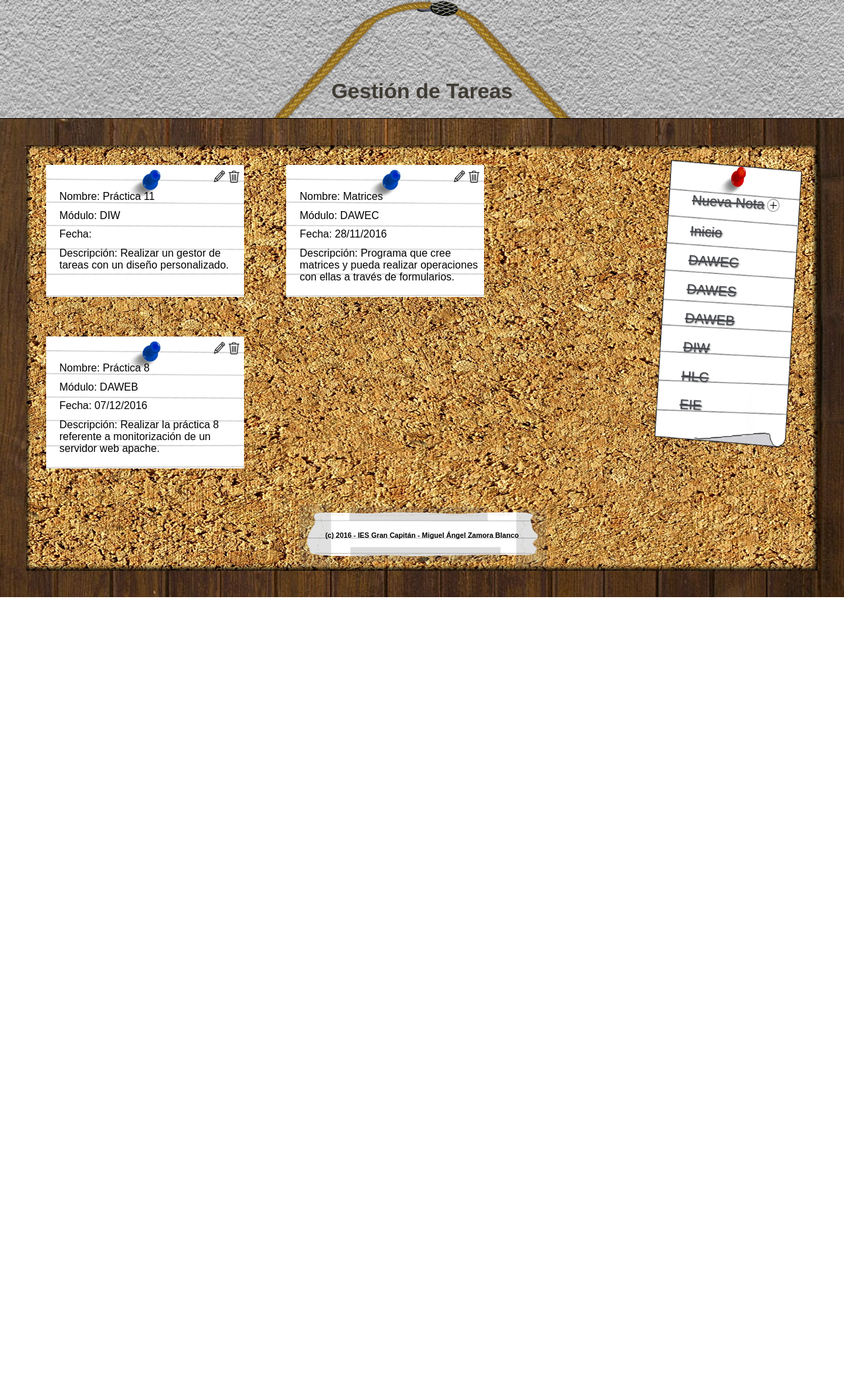
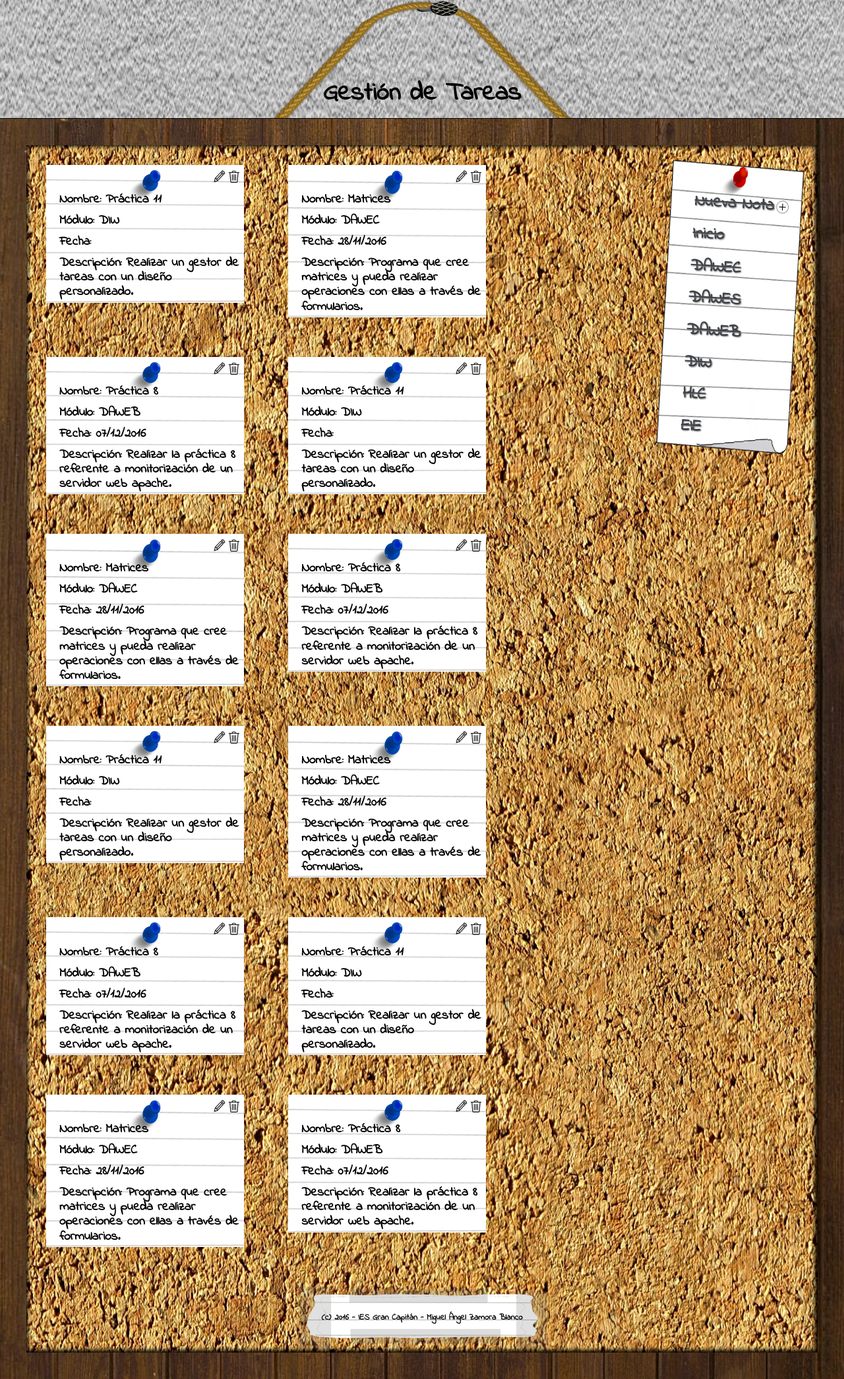
Before and after one commit to mazetuski/mazetuski.github.io, a PHP site: page /DIW/Practica11/index.html in a window 1280 px wide. Shown: the whole page at 66% size. Before the commit the page ends 905 px from the top, so only its background shows below. Run offline with PHP 8.4, Linux system fonts and the light colour scheme.

Commit message:
practica 11

```diff
--- a/DIW/Practica11/css/estilo.css
+++ b/DIW/Practica11/css/estilo.css
@@ -1,11 +1,18 @@
 body {
     background: url('../Imagenes/pared.jpg');
     background-size: 25% 30%;
+    font-family: 'Indie Flower', cursive;
+    color: black;
+    font-weight: bold;
+    font-size: 1.2em;
+}
+
+footer {
+    text-align: center;
 }
 
 header {
     text-align: center;
-    color: #403b33;
 }
 
 #titulo {
@@ -154,10 +161,6 @@ nav li:hover a{
     vertical-align: middle;
 }
 
-footer {
-    text-align: center;
-}
-
 #copyRight {
     width: 30%;
     height: 100px;
--- a/DIW/Practica11/index.html
+++ b/DIW/Practica11/index.html
@@ -5,6 +5,7 @@
     <title>Miguel Ángel Zamora Blanco</title>
     <link rel="stylesheet" href="css/normalize.css">
     <link rel="stylesheet" href="css/estilo.css">
+    <link href="https://fonts.googleapis.com/css?family=Indie+Flower" rel="stylesheet">
 </head>
 <body itemscope itemtype="http://schema.org/Person">
 <div id="web">
@@ -16,6 +17,87 @@
     <div id="principal">
         <main>
             <section>
+                <article class="articulos">
+                    <div class="iconos"><a href="#" class="modificar"></a><a href="#" class="borrar"></a></div>
+                    <ul>
+                        <li>Nombre: Práctica 11</li>
+                        <li>Módulo: DIW</li>
+                        <li>Fecha: </li>
+                        <li>Descripción: Realizar un gestor de tareas con un diseño personalizado.</li>
+                    </ul>
+                </article>
+                <article class="articulos">
+                    <div class="iconos"><a href="#" class="modificar"></a><a href="#" class="borrar"></a></div>
+                    <ul>
+                        <li>Nombre: Matrices</li>
+                        <li>Módulo: DAWEC</li>
+                        <li>Fecha: 28/11/2016</li>
+                        <li>Descripción: Programa que cree matrices y pueda realizar operaciones con ellas a través de formularios.</li>
+                    </ul>
+                </article>
+                <article class="articulos">
+                    <div class="iconos"><a href="#" class="modificar"></a><a href="#" class="borrar"></a></div>
+                    <ul>
+                        <li>Nombre: Práctica 8</li>
+                        <li>Módulo: DAWEB</li>
+                        <li>Fecha: 07/12/2016</li>
+                        <li>Descripción: Realizar la práctica 8 referente a monitorización de un servidor web apache.</li>
+                    </ul>
+                </article>
+                <article class="articulos">
+                    <div class="iconos"><a href="#" class="modificar"></a><a href="#" class="borrar"></a></div>
+                    <ul>
+                        <li>Nombre: Práctica 11</li>
+                        <li>Módulo: DIW</li>
+                        <li>Fecha: </li>
+                        <li>Descripción: Realizar un gestor de tareas con un diseño personalizado.</li>
+                    </ul>
+                </article>
+                <article class="articulos">
+                    <div class="iconos"><a href="#" class="modificar"></a><a href="#" class="borrar"></a></div>
+                    <ul>
+                        <li>Nombre: Matrices</li>
+                        <li>Módulo: DAWEC</li>
+                        <li>Fecha: 28/11/2016</li>
+                        <li>Descripción: Programa que cree matrices y pueda realizar operaciones con ellas a través de formularios.</li>
+                    </ul>
+                </article>
+                <article class="articulos">
+                    <div class="iconos"><a href="#" class="modificar"></a><a href="#" class="borrar"></a></div>
+                    <ul>
+                        <li>Nombre: Práctica 8</li>
+                        <li>Módulo: DAWEB</li>
+                        <li>Fecha: 07/12/2016</li>
+                        <li>Descripción: Realizar la práctica 8 referente a monitorización de un servidor web apache.</li>
+                    </ul>
+                </article>
+                <article class="articulos">
+                    <div class="iconos"><a href="#" class="modificar"></a><a href="#" class="borrar"></a></div>
+                    <ul>
+                        <li>Nombre: Práctica 11</li>
+                        <li>Módulo: DIW</li>
+                        <li>Fecha: </li>
+                        <li>Descripción: Realizar un gestor de tareas con un diseño personalizado.</li>
+                    </ul>
+                </article>
+                <article class="articulos">
+                    <div class="iconos"><a href="#" class="modificar"></a><a href="#" class="borrar"></a></div>
+                    <ul>
+                        <li>Nombre: Matrices</li>
+                        <li>Módulo: DAWEC</li>
+                        <li>Fecha: 28/11/2016</li>
+                        <li>Descripción: Programa que cree matrices y pueda realizar operaciones con ellas a través de formularios.</li>
+                    </ul>
+                </article>
+                <article class="articulos">
+                    <div class="iconos"><a href="#" class="modificar"></a><a href="#" class="borrar"></a></div>
+                    <ul>
+                        <li>Nombre: Práctica 8</li>
+                        <li>Módulo: DAWEB</li>
+                        <li>Fecha: 07/12/2016</li>
+                        <li>Descripción: Realizar la práctica 8 referente a monitorización de un servidor web apache.</li>
+                    </ul>
+                </article>
                 <article class="articulos">
                     <div class="iconos"><a href="#" class="modificar"></a><a href="#" class="borrar"></a></div>
                     <ul>
--- a/DIW/Practica11/nuevaNota.html
+++ b/DIW/Practica11/nuevaNota.html
@@ -5,6 +5,7 @@
     <title>Miguel Ángel Zamora Blanco</title>
     <link rel="stylesheet" href="css/normalize.css">
     <link rel="stylesheet" href="css/estilo.css">
+    <link href="https://fonts.googleapis.com/css?family=Indie+Flower" rel="stylesheet">
 </head>
 <body itemscope itemtype="http://schema.org/Person">
 <div id="web">
```
